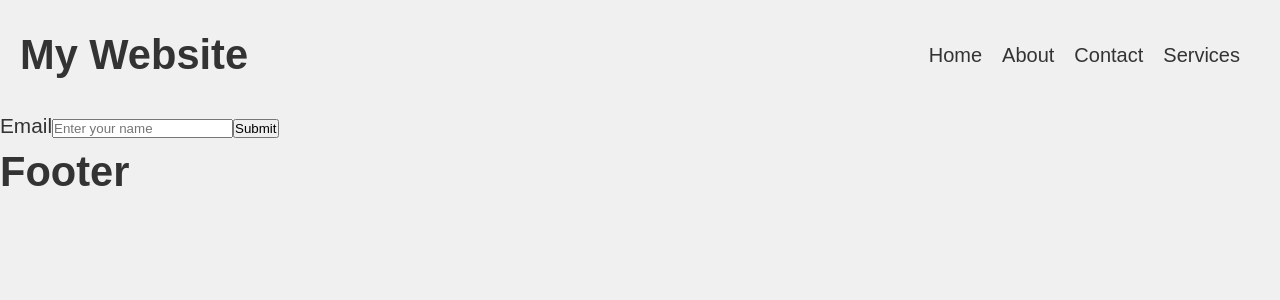
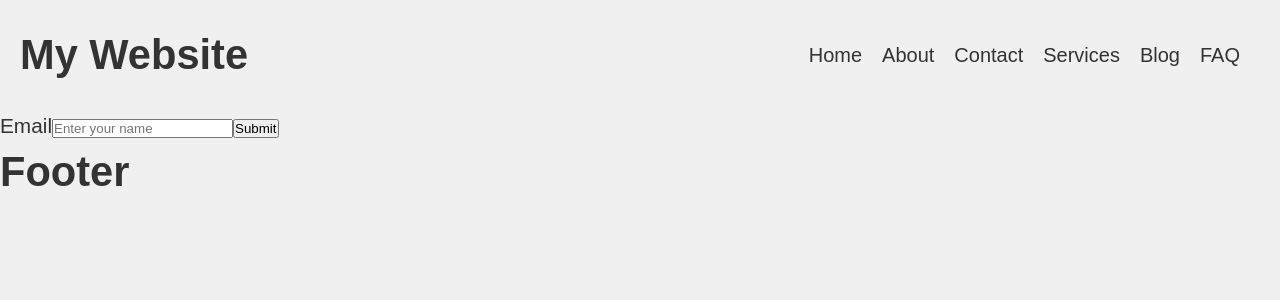
Before and after one commit to NourIslamAoudia/learn-React-Js, a React (Vite) app: page / in a window 1280 px wide. Shown: the top 300 px of the page. Built offline with nearby package versions, Linux system fonts and the light colour scheme.

Commit message:
JSX manipulation

```diff
--- a/components/header/NavBar.jsx
+++ b/components/header/NavBar.jsx
@@ -1,12 +1,21 @@
 import styles from "./header.module.css"; // Using CSS Modules for scoped styles
 
 const NavBar = () => {
+  const links = [
+    { href: "/", label: "Home" },
+    { href: "/about", label: "About" },
+    { href: "/contact", label: "Contact" },
+    { href: "/services", label: "Services" },
+    { href: "/blog", label: "Blog" },
+    { href: "/faq", label: "FAQ" },
+  ];
   return (
     <ul className={styles.navbar}>
-      <a href="/">Home</a>
-      <a href="/about">About</a>
-      <a href="/contact">Contact</a>
-      <a href="/services">Services</a>
+      {links.map((link, index) => (
+        <li key={index}>
+          <a href={link.href}>{link.label}</a>
+        </li>
+      ))}
     </ul>
   );
 };
```
